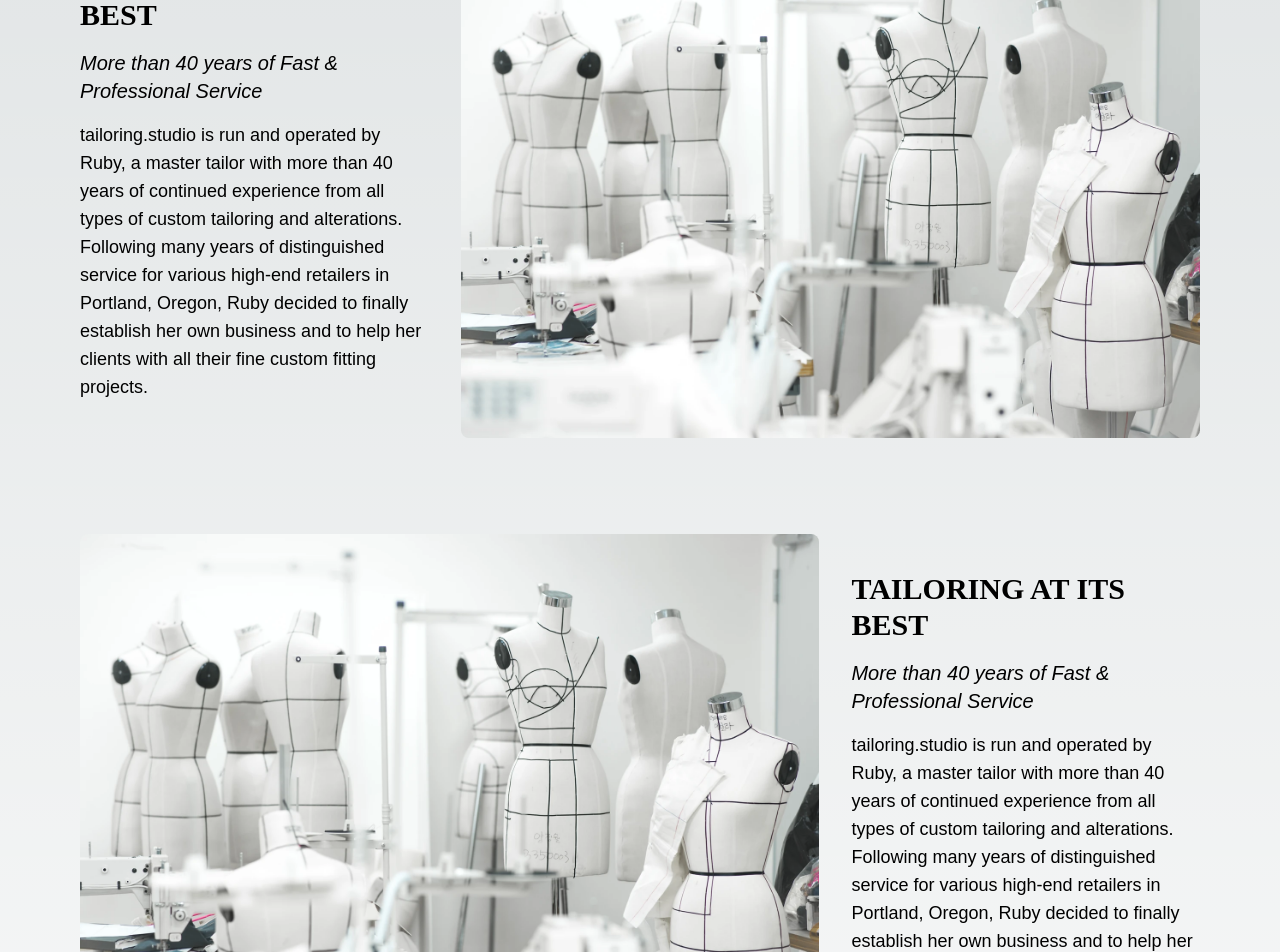
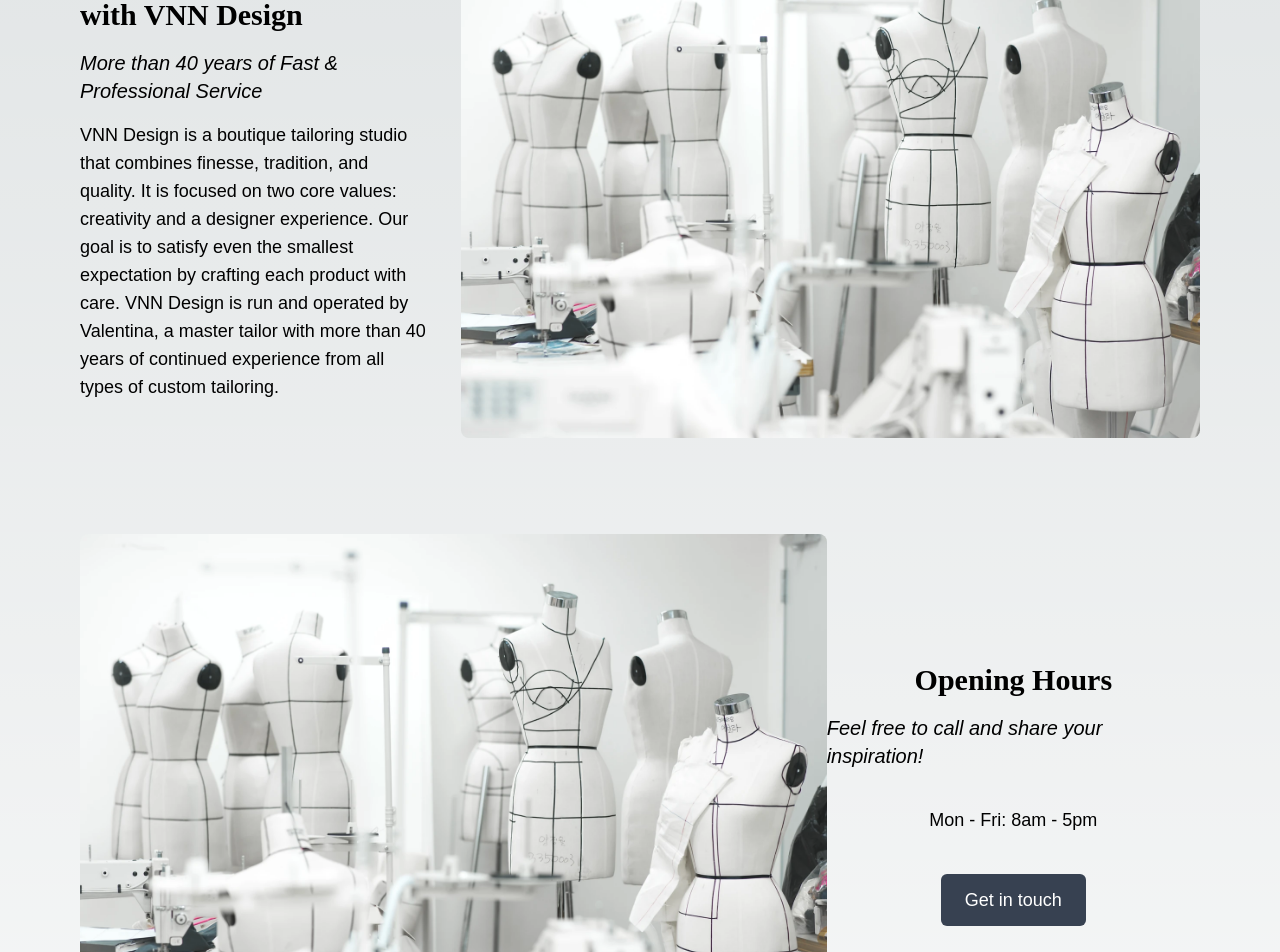
Before and after one commit to vselllena/VNN, a Next.js app in the folder vnn/: page / in a window 1280 px wide. Shown: the part 840-1792 px from the top of the page. Built offline with nearby package versions, Linux system fonts and the light colour scheme.

Commit message:
progress

```diff
--- a/vnn/src/app/components/Form.tsx
+++ b/vnn/src/app/components/Form.tsx
@@ -55,7 +55,7 @@ export default function Form() {
   return (
     <div className="flex flex-col items-center justify-between w-full px-20 py-12 mx-auto text-black bg-white lg:flex-row">
       <div className="w-full mb-4 lg:w-1/3 lg:mb-0 lg:ml-32">
-        <h2 className="mb-6 text-3xl font-bold font-serif">{t.title}</h2>
+        <h2 className="mb-6 text-3xl font-bold ">{t.title}</h2>
         <form onSubmit={handleSubmit} className="space-y-4">
           <div>
             <label htmlFor="name" className="block mb-1">
--- a/vnn/src/app/components/ImageText.tsx
+++ b/vnn/src/app/components/ImageText.tsx
@@ -9,16 +9,18 @@ export default function ImageText() {
 
   const translations = {
     en: {
-      title: "TAILORING AT ITS BEST",
-      subtitle: "More than 40 years of Fast & Professional Service",
-      description:
-        "tailoring.studio is run and operated by Ruby, a master tailor with more than 40 years of continued experience from all types of custom tailoring and alterations. Following many years of distinguished service for various high-end retailers in Portland, Oregon, Ruby decided to finally establish her own business and to help her clients with all their fine custom fitting projects.",
+      title: "Opening Hours",
+      subtitle: "Feel free to call and share your inspiration!",
+      description: "Mon - Fri: 8am - 5pm",
+      callButton: "Get in touch",
+      phoneNumber: "+359898385058",
     },
     bg: {
-      title: "ШИВАШКО ИЗКУСТВО В НАЙ-ДОБРАТА СИ ФОРМА",
-      subtitle: "Повече от 40 години бърза и професионална услуга",
-      description:
-        "tailoring.studio се управлява от Руби, майстор шивач с повече от 40 години непрекъснат опит във всички видове персонализирано шиене и корекции. След много години отличителна служба за различни луксозни търговци на дребно в Портланд, Орегон, Руби реши най-накрая да създаде собствен бизнес и да помогне на клиентите си с всички техни проекти за фино персонализирано прилягане.",
+      title: "Работно време",
+      subtitle: "Можете да се свържете с нас по всяко време!",
+      description: "Понеделник - Петък: 8:00 - 17:00",
+      callButton: "Свържи се с нас",
+      phoneNumber: "+359898385058",
     },
   };
 
@@ -33,14 +35,20 @@ export default function ImageText() {
           className="object-cover rounded-lg"
         />
       </div>
-      <div className="w-full lg:w-1/2 lg:pl-8">
+      <div className="w-full lg:w-1/2 mx-auto flex items-center justify-center flex-col text-left">
         <h2 className="mb-4 text-2xl font-bold lg:text-3xl font-serif">
           {t.title}
         </h2>
         <p className="mb-4 text-xl font-sans italic">{t.subtitle}</p>
-        <p className="mb-4 text-md font-sans lg:text-lg lg:mb-0">
+        <p className="mb-4 mt-5 text-md font-sans lg:text-lg lg:mb-0">
           {t.description}
         </p>
+        <a
+          href={`tel:${t.phoneNumber}`}
+          className="mt-10 inline-block px-6 py-3 text-md font-sans lg:text-lg lg:mb-0 text-white bg-gray-700 rounded-md hover:bg-gray-600 transition duration-300"
+        >
+          {t.callButton}
+        </a>
       </div>
     </div>
   );
--- a/vnn/src/app/components/TextImage.tsx
+++ b/vnn/src/app/components/TextImage.tsx
@@ -9,16 +9,16 @@ export default function TextImage() {
 
   const translations = {
     en: {
-      title: "TAILORING AT ITS BEST",
+      title: "Experience Excellence with VNN Design",
       subtitle: "More than 40 years of Fast & Professional Service",
       description:
-        "tailoring.studio is run and operated by Ruby, a master tailor with more than 40 years of continued experience from all types of custom tailoring and alterations. Following many years of distinguished service for various high-end retailers in Portland, Oregon, Ruby decided to finally establish her own business and to help her clients with all their fine custom fitting projects.",
+        "VNN Design is a boutique tailoring studio that combines finesse, tradition, and quality. It is focused on two core values: creativity and a designer experience. Our goal is to satisfy even the smallest expectation by crafting each product with care. VNN Design is run and operated by Valentina, a master tailor with more than 40 years of continued experience from all types of custom tailoring.",
     },
     bg: {
-      title: "ШИВАШКО ИЗКУСТВО В НАЙ-ДОБРАТА СИ ФОРМА",
-      subtitle: "Повече от 40 години бърза и професионална услуга",
+      title: "Изживейте съвършенство с VNN Design",
+      subtitle: "Богат опит и професионализъм от повече от 30 години",
       description:
-        "tailoring.studio се управлява от Руби, майстор шивач с повече от 40 години непрекъснат опит във всички видове персонализирано шиене и корекции. След много години отличителна служба за различни луксозни търговци на дребно в Портланд, Орегон, Руби реши най-накрая да създаде собствен бизнес и да помогне на клиентите си с всички техни проекти за фино персонализирано прилягане.",
+        "VNN Design е бутиково шивашко ателие, което съчетава финес, традиция и качество. Фокусиран е върху две основни ценности: креативност и дизайнерско изживяване. Нашата цел е да задоволим и най-малкото очакване, като изработваме внимателно всеки продукт. VNN Design се ръководи и управлява от Валентина, майстор шивач с повече от 40 години продължителен опит във всички видове шивашки услуги по поръчка.",
     },
   };
 
--- a/vnn/src/app/layout.tsx
+++ b/vnn/src/app/layout.tsx
@@ -6,7 +6,7 @@ import { LanguageProvider } from "./contexts/LanguageContext";
 const inter = Inter({ subsets: ["latin"] });
 
 export const metadata: Metadata = {
-  title: "Create Next App",
+  title: "VNN Design",
   description: "Generated by create next app",
 };
 
```
